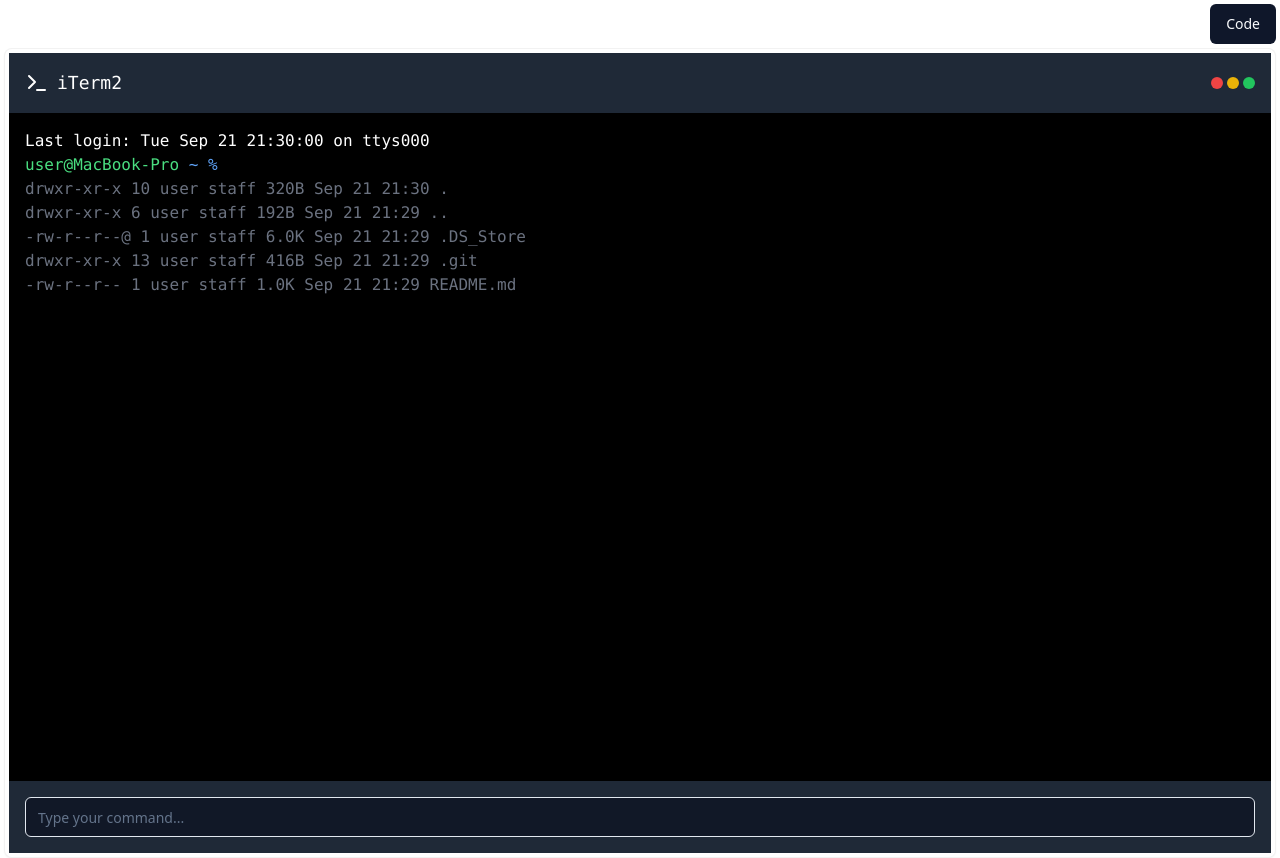
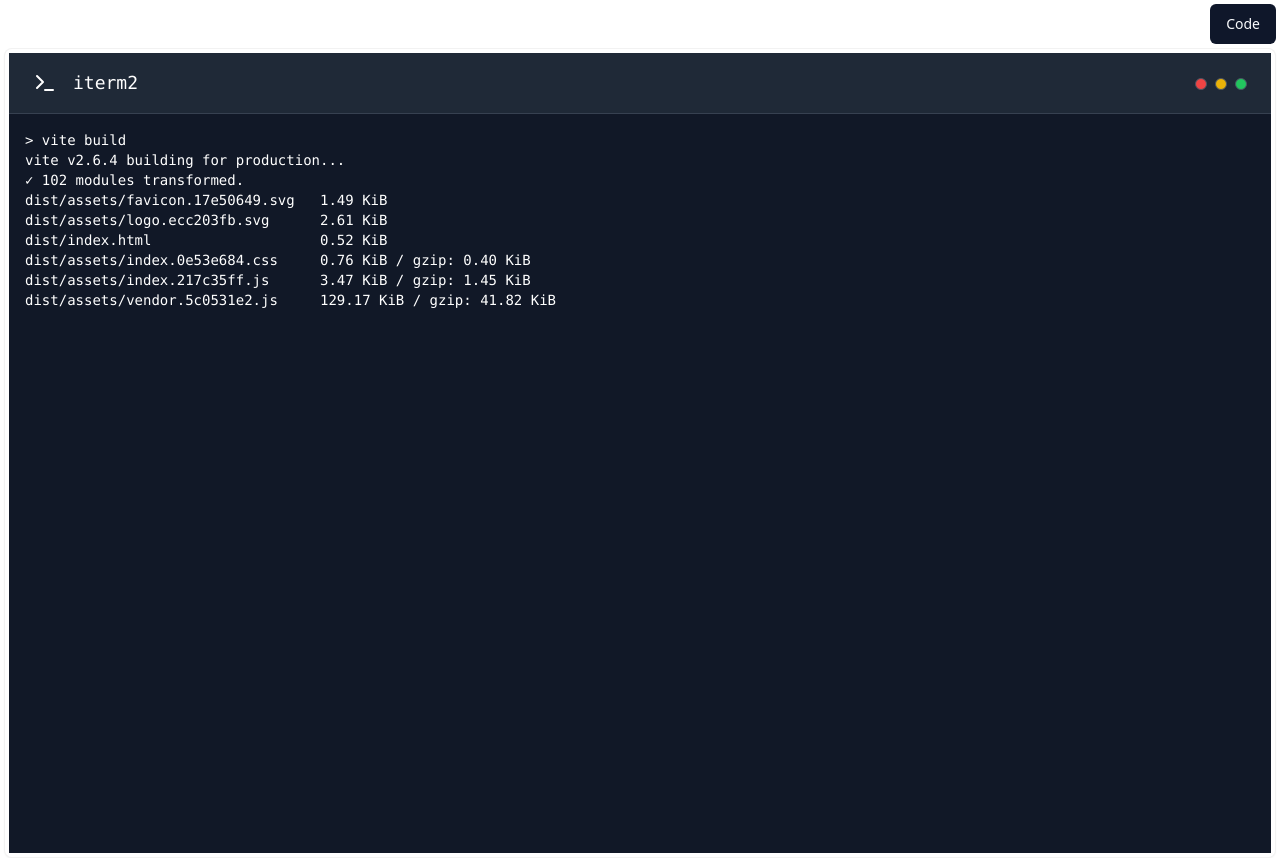
Before and after one commit to Yuyz0112/dewhale, a React app in the folder preview-ui/: page / in a window 1280 px wide. Built offline with nearby package versions, Linux system fonts and the light colour scheme; the HTML template or start-up script is replaced by a standard one.

Commit message:
[vx.dev] prompt: {   "prompt": "a terminal UI looks like the iterm2 App in MacOS\r\n\r\nuse mono font\r\n\r\n\nchange the content to be using vite build",   "images": [] }

```diff
--- a/preview-ui/src/Preview.jsx
+++ b/preview-ui/src/Preview.jsx
@@ -1,37 +1,34 @@
 import { TerminalIcon } from "lucide-react";
 import { ScrollArea } from "@/components/ui/scroll-area";
-import { Input } from "@/components/ui/input";
 
 export default function TerminalUI() {
   return (
-    <div className="flex flex-col h-screen bg-black">
-      <header className="flex items-center justify-between p-4 bg-gray-800">
-        <div className="flex items-center space-x-2 text-white">
+    <div className="flex h-screen bg-gray-900 text-white">
+      <div className="flex flex-col w-full">
+        <header className="flex items-center justify-between px-6 py-4 bg-gray-800 border-b border-gray-700">
+          <div className="flex items-center space-x-4">
             <TerminalIcon className="w-6 h-6" />
-          <span className="font-mono text-lg">iTerm2</span>
+            <h1 className="text-lg font-mono">iterm2</h1>
           </div>
-        <div className="space-x-1">
-          <button className="w-3 h-3 rounded-full bg-red-500 focus:outline-none" />
-          <button className="w-3 h-3 rounded-full bg-yellow-500 focus:outline-none" />
-          <button className="w-3 h-3 rounded-full bg-green-500 focus:outline-none" />
+          <div className="space-x-2">
+            <button className="w-3 h-3 bg-red-500 rounded-full border border-gray-600"></button>
+            <button className="w-3 h-3 bg-yellow-500 rounded-full border border-gray-600"></button>
+            <button className="w-3 h-3 bg-green-500 rounded-full border border-gray-600"></button>
           </div>
         </header>
-      <ScrollArea className="flex-1 p-4 font-mono text-white">
-        <p>Last login: Tue Sep 21 21:30:00 on ttys000</p>
-        <p>
-          <span className="text-green-400">user@MacBook-Pro</span>
-          <span className="text-blue-400"> ~ %</span>
+        <ScrollArea className="flex-1 p-4 font-mono text-sm overflow-auto">
+          <p className="whitespace-pre-wrap">
+            {`> vite build
+vite v2.6.4 building for production...
+✓ 102 modules transformed.
+dist/assets/favicon.17e50649.svg   1.49 KiB
+dist/assets/logo.ecc203fb.svg      2.61 KiB
+dist/index.html                    0.52 KiB
+dist/assets/index.0e53e684.css     0.76 KiB / gzip: 0.40 KiB
+dist/assets/index.217c35ff.js      3.47 KiB / gzip: 1.45 KiB
+dist/assets/vendor.5c0531e2.js     129.17 KiB / gzip: 41.82 KiB`}
           </p>
-        {/* Static content to simulate terminal output */}
-        <p className="text-gray-500">drwxr-xr-x  10 user  staff   320B Sep 21 21:30 .</p>
-        <p className="text-gray-500">drwxr-xr-x   6 user  staff   192B Sep 21 21:29 ..</p>
-        <p className="text-gray-500">-rw-r--r--@  1 user  staff   6.0K Sep 21 21:29 .DS_Store</p>
-        <p className="text-gray-500">drwxr-xr-x  13 user  staff   416B Sep 21 21:29 .git</p>
-        <p className="text-gray-500">-rw-r--r--   1 user  staff   1.0K Sep 21 21:29 README.md</p>
-        {/* End of static content */}
         </ScrollArea>
-      <div className="p-4 bg-gray-800">
-        <Input className="w-full bg-gray-900 text-white" placeholder="Type your command..." />
       </div>
     </div>
   );
```
Lines whose indentation alone changed are shown as unchanged.
